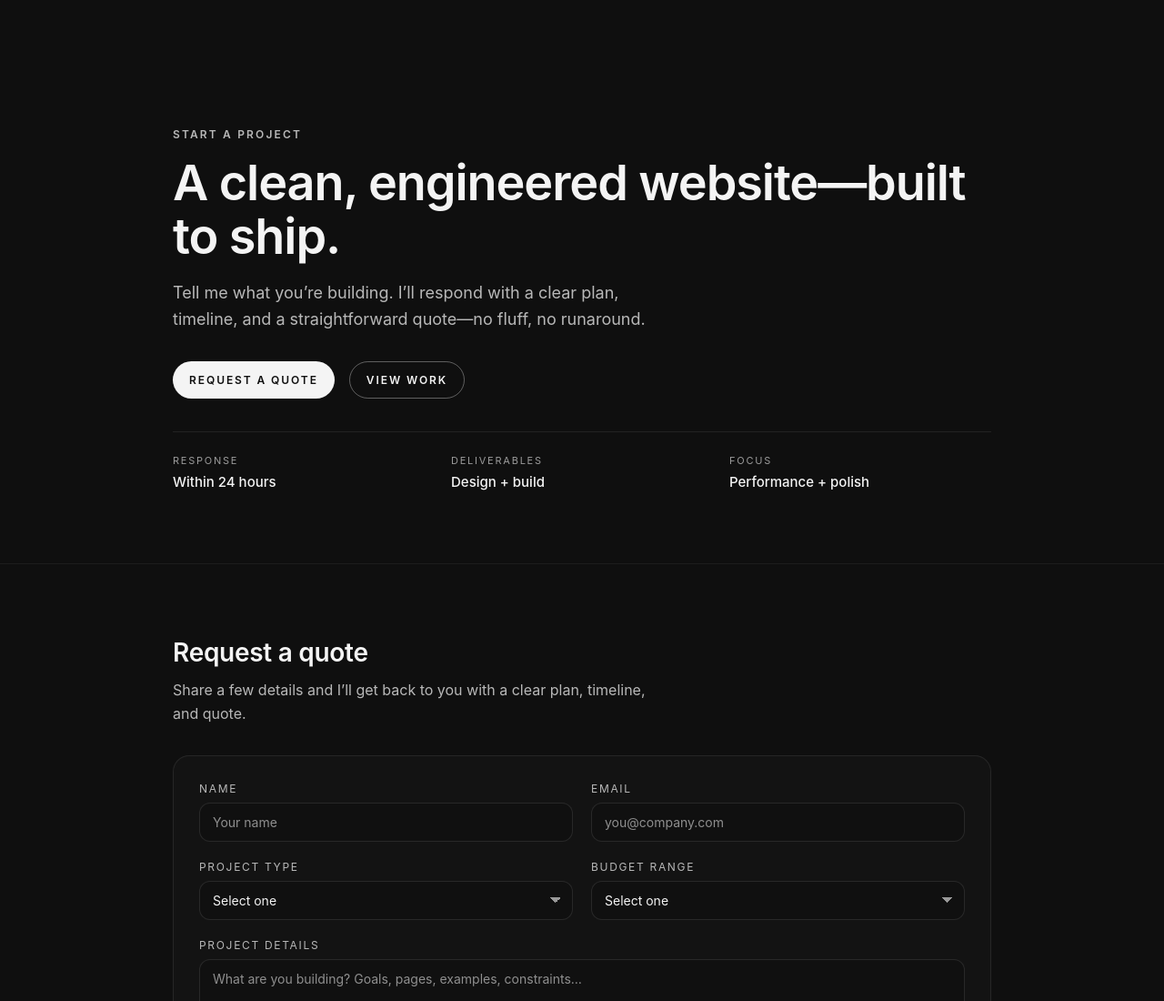
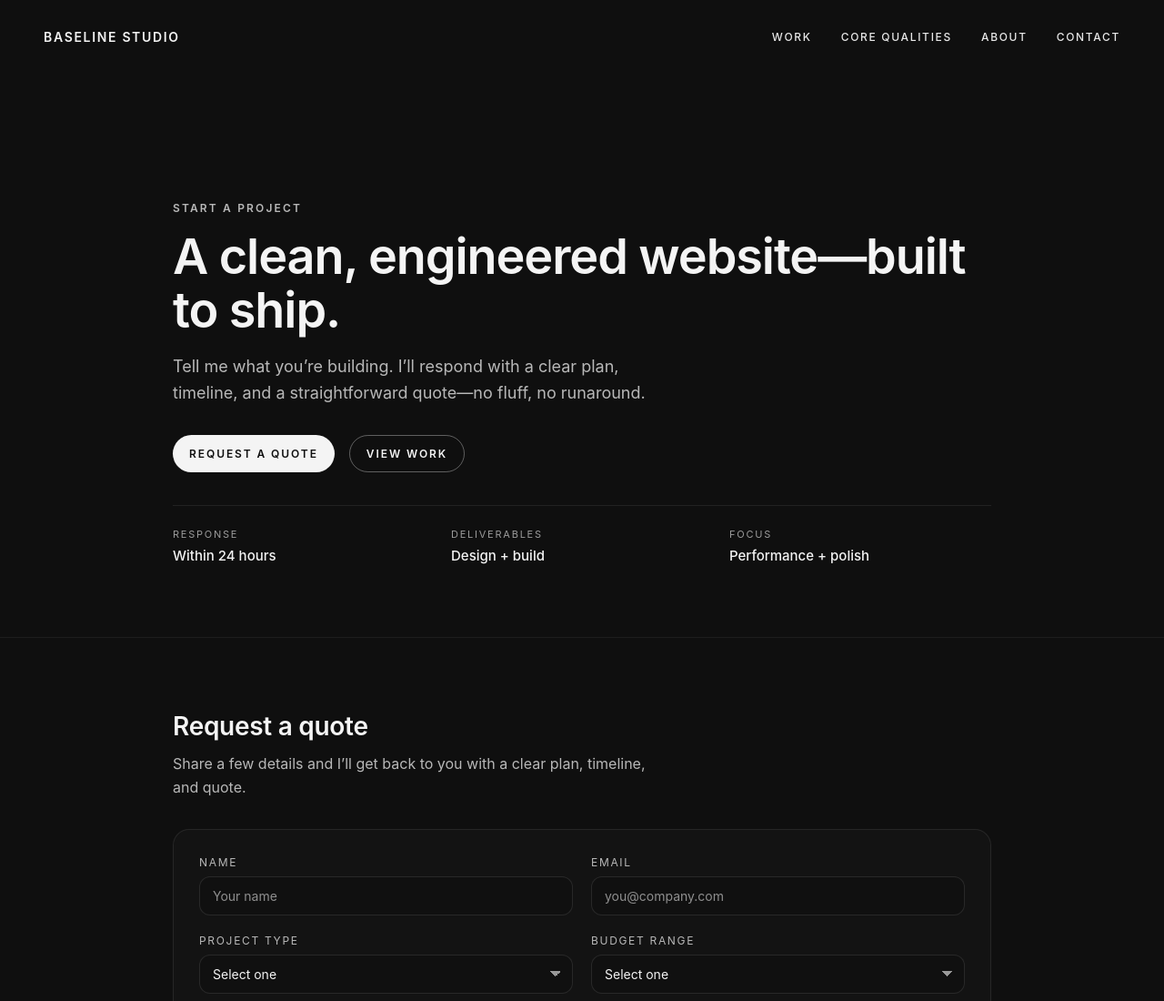
Before and after one commit to anonymous-cheezeballz/baseline-studio, a plain HTML site: page start-project.html in a window 1280 px wide. Shown: the top 1100 px of the page at 91% size. Drawn offline with Linux system fonts and the light colour scheme.

Commit message:
header: add universal header across pages

```diff
--- a/start-project.html
+++ b/start-project.html
@@ -6,6 +6,19 @@
     <title>Start a Project — Baseline Studio</title>
     <link rel="stylesheet" href="style.css" />
   </head>
+  <header class="site-header">
+  <a class="logo" href="./index.html" aria-label="Baseline Studio home">
+    Baseline Studio
+  </a>
+
+  <nav class="nav" aria-label="Primary">
+    <a href="./index.html#work">Work</a>
+    <a href="./index.html#deliverables">Core Qualities</a>
+    <a href="./about.html">About</a>
+    <a href="./index.html#contact">Contact</a>
+  </nav>
+</header>
+
   <body>
     <!-- Start Project Hero -->
     <section class="sp-hero" aria-labelledby="sp-hero-title">
```
Also changed, not shown: _header.html (added, +12 -0 lines), about.html (+12 -0 lines), index.html (+6 -5 lines).
